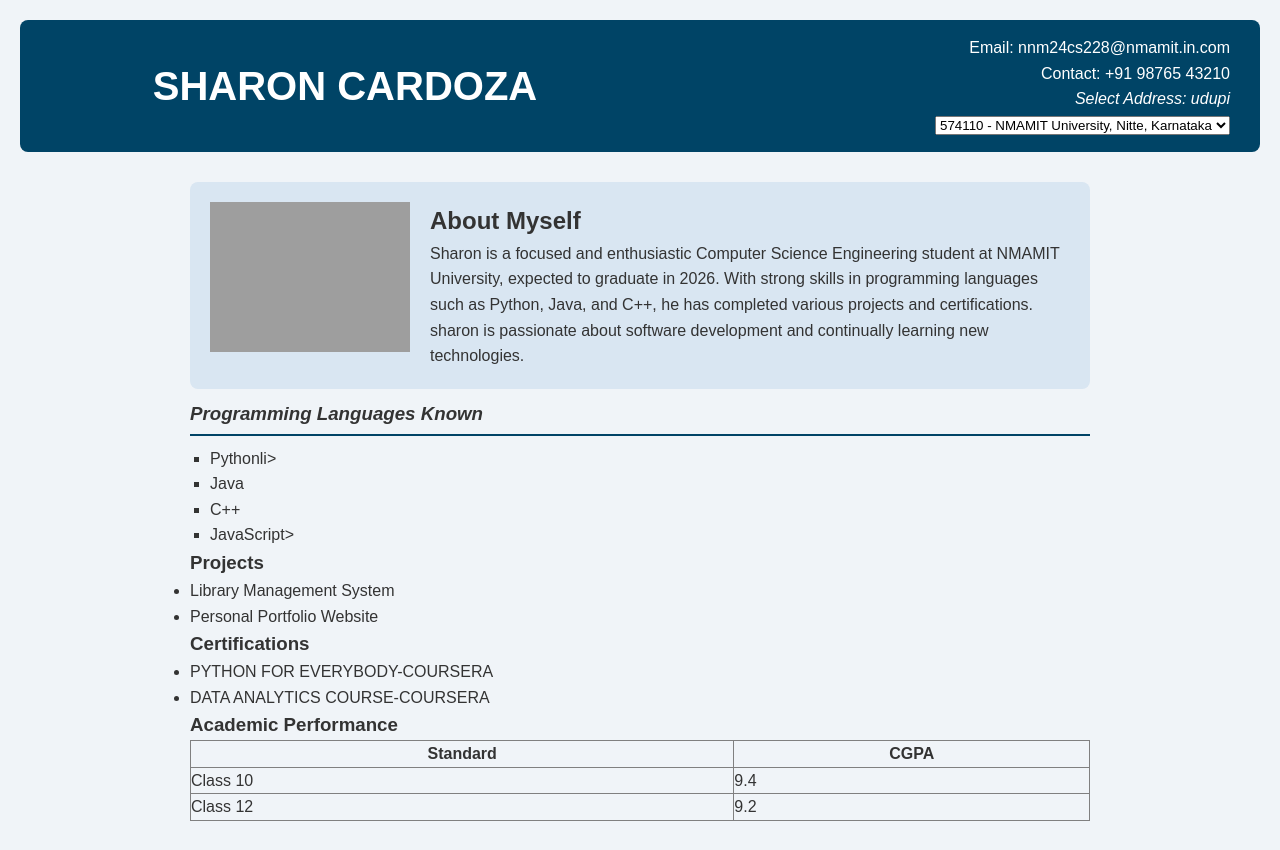
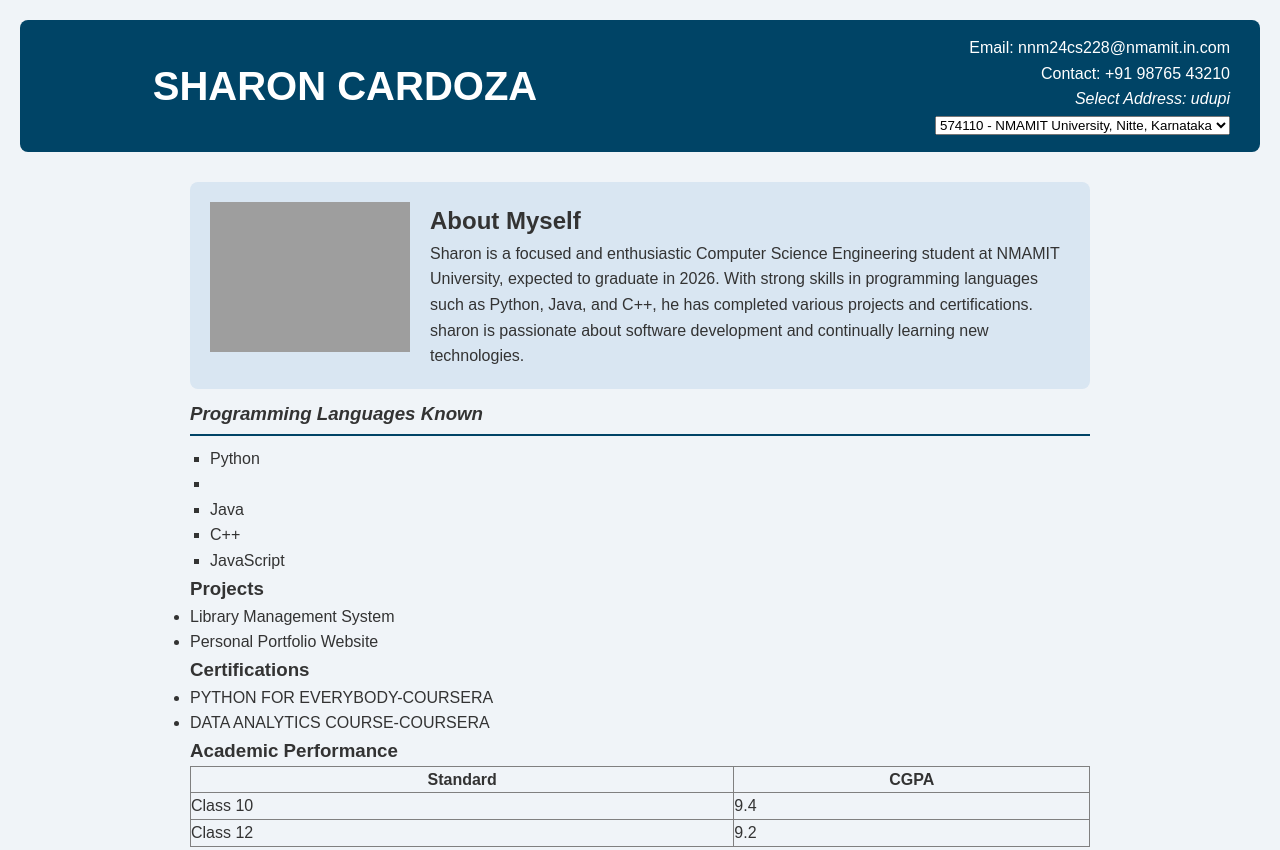
Before and after one commit to sharon30star/official-portfolio, a plain HTML site: page index.html in a window 1280 px wide. Shown: the top 850 px of the page. Drawn offline with Linux system fonts and the light colour scheme; grey boxes are pictures that could not be loaded.

Commit message:
Update index.html

```diff
--- a/index.html
+++ b/index.html
@@ -56,10 +56,10 @@
         <section class="programming-languages">
             <h3> Programming Languages Known</h3>
             <ul>
-                <li>Pythonli>
+                <li>Python<li>
                 <li>Java</li>
                 <li>C++</li>
-                <li>JavaScript></li>
+                <li>JavaScript</li>
             </ul>
         </section>
 
```
